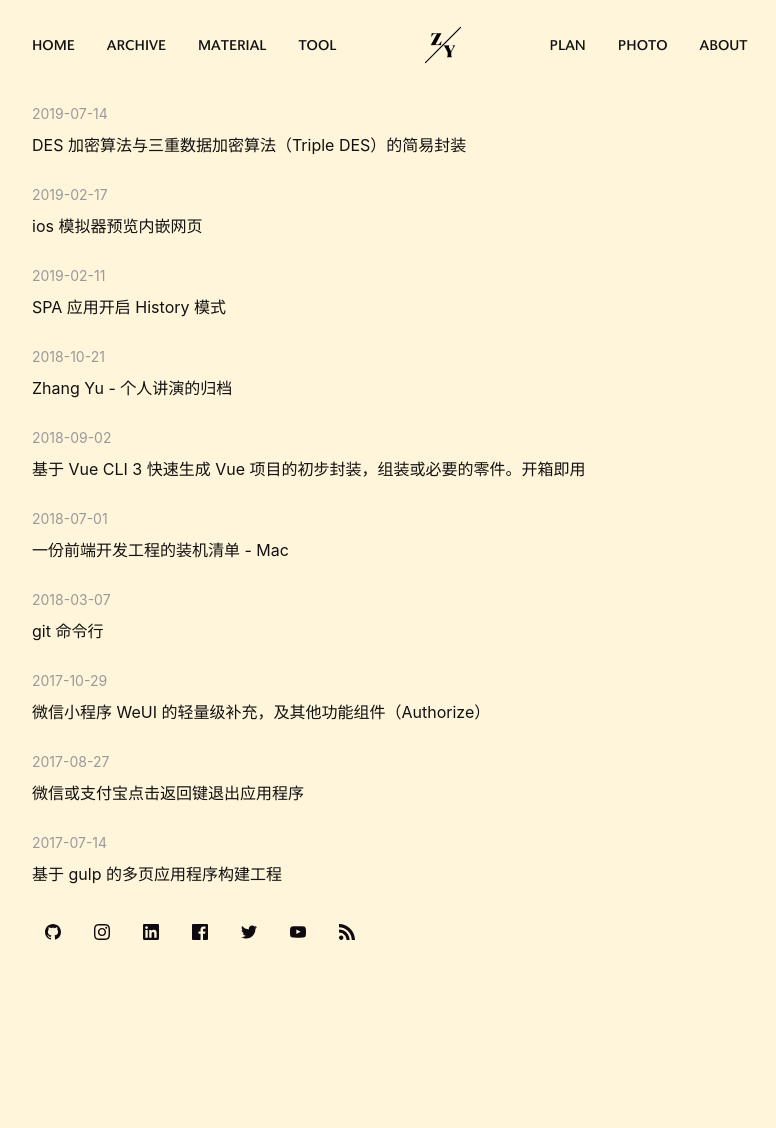
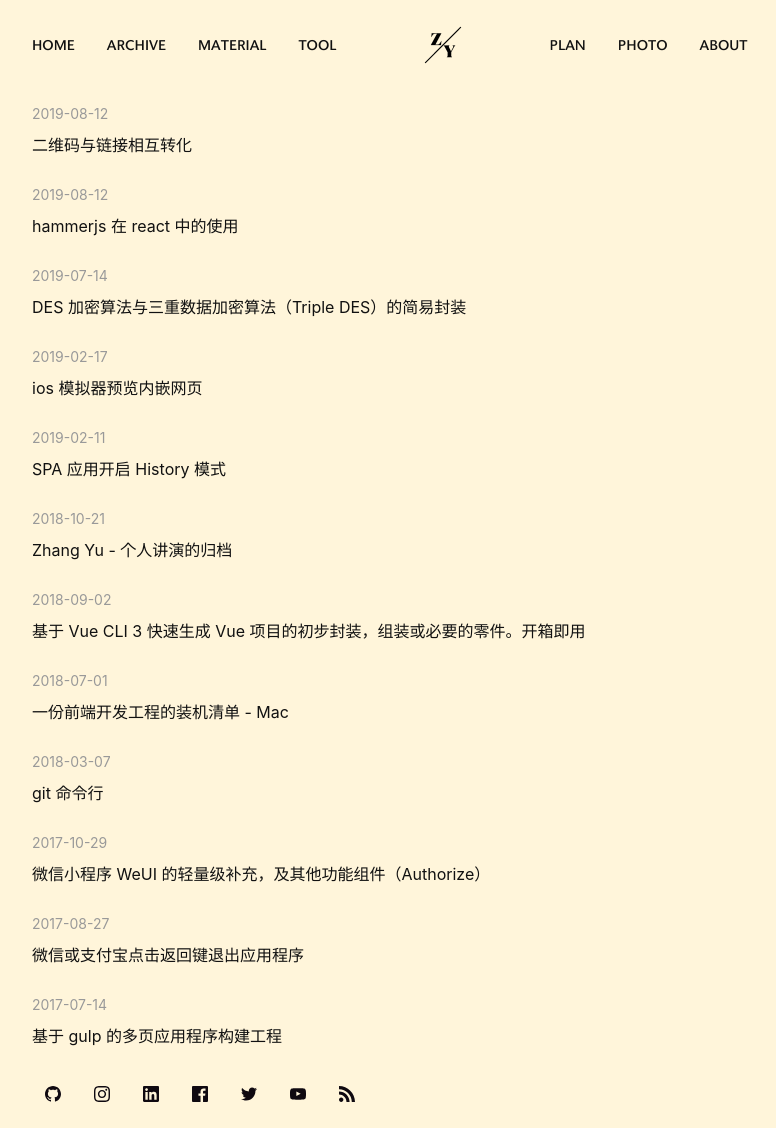
Before and after one commit to karl-cheung/karl-cheung.github.io, a Jekyll site: the page built from archive.md, in a window 1280 px wide. Shown: the whole page, without its empty margins (238-1014 px from the left). Built offline with Jekyll 4.4.1, drawn with Linux system fonts in a browser that asks for light colours; before the commit the page ends 966 px from its top, so only the background shows below that; part of the change alters nothing that is shown.

Commit message:
update posts

````diff
--- /dev/null
+++ b/_posts/2019-08-12-hammer-react.md
@@ -0,0 +1,49 @@
+---
+layout: post
+title: 'hammerjs 在 react 中的使用'
+date: 2019-08-12
+categories: jekyll update
+---
+
+## 使用
+
+```js
+import React from 'react'
+import Hammer from 'hammerjs'
+
+class HammerReact extends React.Component {
+  state = { container: React.createRef() }
+
+  componentDidMount() {
+    const { container: { current } } = this.state
+    this.listener = new Hammer(current)
+    // 给监听的元素对象添加长按(press)事件
+    this.listener.on('press', (e) => {
+      // Do some thing...
+    })
+  }
+
+  componentWillUnmount() {
+    this.listener.destroy() // 销毁
+  }
+
+  render() {
+    <div ref={container}>我是 div</div>
+  }
+}
+
+ReactDOM.render(<HammerReact />, document.getElementById('root'))
+```
+
+## 附注
+
+> 在添加的手势元素是动态渲染的情况下，通过事件委托的方式在父级元素处理。
+
+```js
+this.listener.on('press', (e) => {
+  const { target: { nodeName } } = e
+  if (nodeName === 'DIV') {
+    // Do some thing...
+  }
+})
+```
--- /dev/null
+++ b/_posts/2019-08-12-qrcode-link.md
@@ -0,0 +1,50 @@
+---
+layout: post
+title: '二维码与链接相互转化'
+date: 2019-08-12
+categories: jekyll update
+---
+
+## 二维码识别链接
+
+```html
+<input type="file" accept="image/*" onChange="{handleFileChange}" />
+```
+
+```js
+import jsQR from 'jsqr'
+const image = require('get-image-data')
+
+function handleFileChange(e) {
+  const { files } = e.target
+  if (files.length === 0) return
+  const reader = new FileReader()
+  const file = files[0]
+  reader.readAsDataURL(file)
+  reader.onloadend = () => {
+    const { result } = reader
+    image(result, (err, info) => {
+      if (!err) return
+      const { data, width, height } = info
+      const binaryData = jsQR(data, width, height)
+      if (binaryData && binaryData.data) {
+        const link = binaryData.data
+        console.log(link)
+      }
+    })
+  }
+}
+```
+
+## 链接生成二维码
+
+```js
+import QRCode from 'qrcode'
+
+const link = 'https://vincheung.github.io'
+
+QRCode.toDataURL(link, {}, (err, url) => {
+  if (err) return
+  console.log(url)
+}
+```
--- a/_sass/minima.scss
+++ b/_sass/minima.scss
@@ -57,7 +57,7 @@ $on-large:         $on-laptop !default;
 @import
   "minima/base",
   "minima/layout",
-  "rouge/_tulip.syntax"
+  "rouge/_monokai-sublime.syntax"
 ;
 
 @font-face {
````
